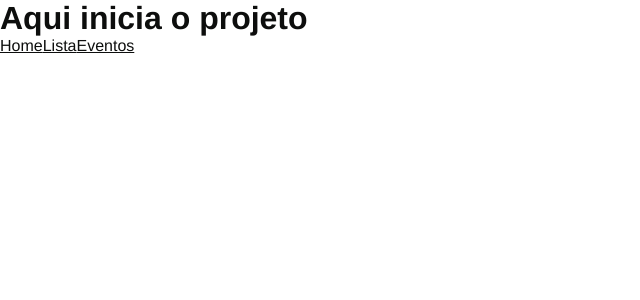
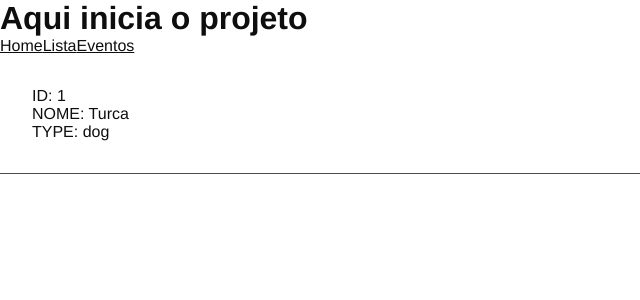
Before and after one commit to alvimlopz/CursoAngular, an Angular app: page /list/1 in a window 1280 px wide. Before the commit this address led to /. Shown: the top 300 px of the page, without its empty margins (0-640 px from the left). Built offline with nearby package versions, Linux system fonts and the light colour scheme; data requests are answered from the project's data file.

Commit message:
Dynamic router - selecionando dado individual

```diff
--- a/src/app/Animal.ts
+++ b/src/app/Animal.ts
@@ -1,4 +1,5 @@
 export interface Animal {
+    id: number;
     name: string
     type: string
     age:number
--- a/src/app/app-routing.module.ts
+++ b/src/app/app-routing.module.ts
@@ -3,11 +3,13 @@
 import { FirstComponentComponent } from './components/first-component/first-component.component';
 import { ListRenderComponent } from './components/list-render/list-render.component';
 import { EventosComponent } from './components/eventos/eventos.component';
+import { ItemDetailComponent } from './components/item-detail/item-detail.component';
 
 const routes: Routes = [
   {path: '', component: FirstComponentComponent},
   {path: 'list', component: ListRenderComponent},
-  {path: 'evento', component: EventosComponent}
+  {path: 'evento', component: EventosComponent},
+  {path: 'list/:id', component: ItemDetailComponent}
 ];
 
 @NgModule({
--- a/src/app/app.module.ts
+++ b/src/app/app.module.ts
@@ -15,6 +15,7 @@
 import { ListRenderComponent } from './components/list-render/list-render.component';
 import { PipesComponent } from './components/pipes/pipes.component';
 import { TwoWayDindingComponent } from './components/two-way-dinding/two-way-dinding.component';
+import { ItemDetailComponent } from './components/item-detail/item-detail.component';
 
 @NgModule({
   declarations: [
@@ -28,7 +29,8 @@
     ChangeNumberComponent,
     ListRenderComponent,
     PipesComponent,
-    TwoWayDindingComponent
+    TwoWayDindingComponent,
+    ItemDetailComponent
   ],
   imports: [
     BrowserModule,
--- /dev/null
+++ b/src/app/components/item-detail/item-detail.component.html
@@ -0,0 +1,5 @@
+<div *ngIf="animal" class="class">
+  <p>ID: {{ animal.id }}</p>
+  <p>NOME: {{ animal.name }}</p>
+  <p>TYPE: {{ animal.type }}</p>
+</div>
--- /dev/null
+++ b/src/app/components/item-detail/item-detail.component.ts
@@ -0,0 +1,27 @@
+import { ListService } from './../../services/list.service';
+import { Component } from '@angular/core';
+import { ActivatedRoute } from '@angular/router';
+
+import { Animal } from '../../Animal';
+
+
+
+@Component({
+  selector: 'app-item-detail',
+  templateUrl: './item-detail.component.html',
+  styleUrl: './item-detail.component.css'
+})
+export class ItemDetailComponent {
+  animal?: Animal    //o ? diz para o type que o animal pode vim ou não
+
+
+  constructor (private ListService: ListService, private route: ActivatedRoute){
+    this.getAnimal()
+  }
+
+  getAnimal(){
+    const id = Number(this.route.snapshot.paramMap.get("id")) //tratando o dado como um number
+    this.ListService.getItem(id).subscribe((animal) => (this.animal = animal));
+  }
+
+}
--- a/src/app/components/list-render/list-render.component.html
+++ b/src/app/components/list-render/list-render.component.html
@@ -2,7 +2,7 @@
     <h2>Animais: </h2>
     <ul>
         <li *ngFor="let animal of animals">
-                Nome: {{animal.name}} - tipo: {{animal.type}}
+                Nome:<a routerLink="/list/{{ animal.id}}">{{animal.name}}</a> - tipo: {{animal.type}}
                 <button (click)="showAge(animal)">Show age</button>
                <button (click)="removerAnimal(animal)">Excluir</button>
         </li>
--- a/src/app/services/list.service.ts
+++ b/src/app/services/list.service.ts
@@ -22,4 +22,10 @@
   getAll(): Observable<Animal[]>{
     return this.http.get<Animal[]>(this.apiUrl);
   }
+
+  getItem(id: number): Observable<Animal>{
+
+    return this.http.get<Animal>(`${this.apiUrl}/${id}`);
+
+  }
 }
```
Also changed, not shown: src/app/components/item-detail/item-detail.component.css (added), 1 other file (tests, documents, lock files or other folders).
